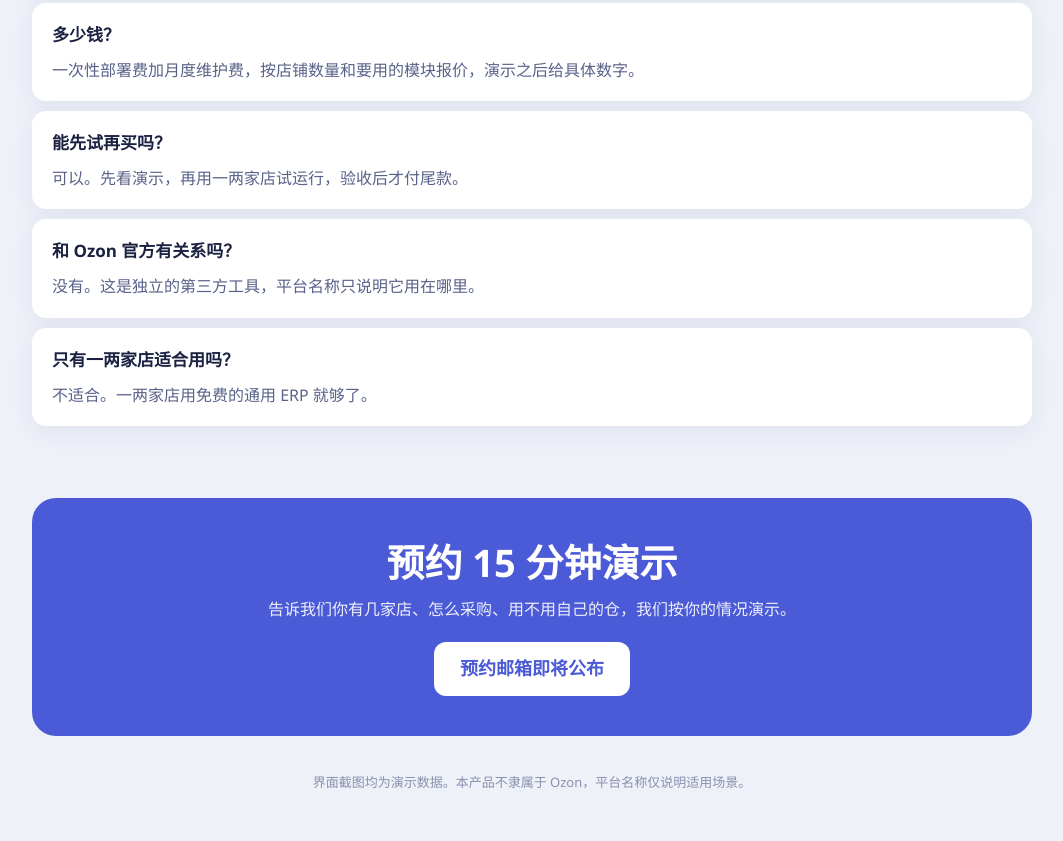
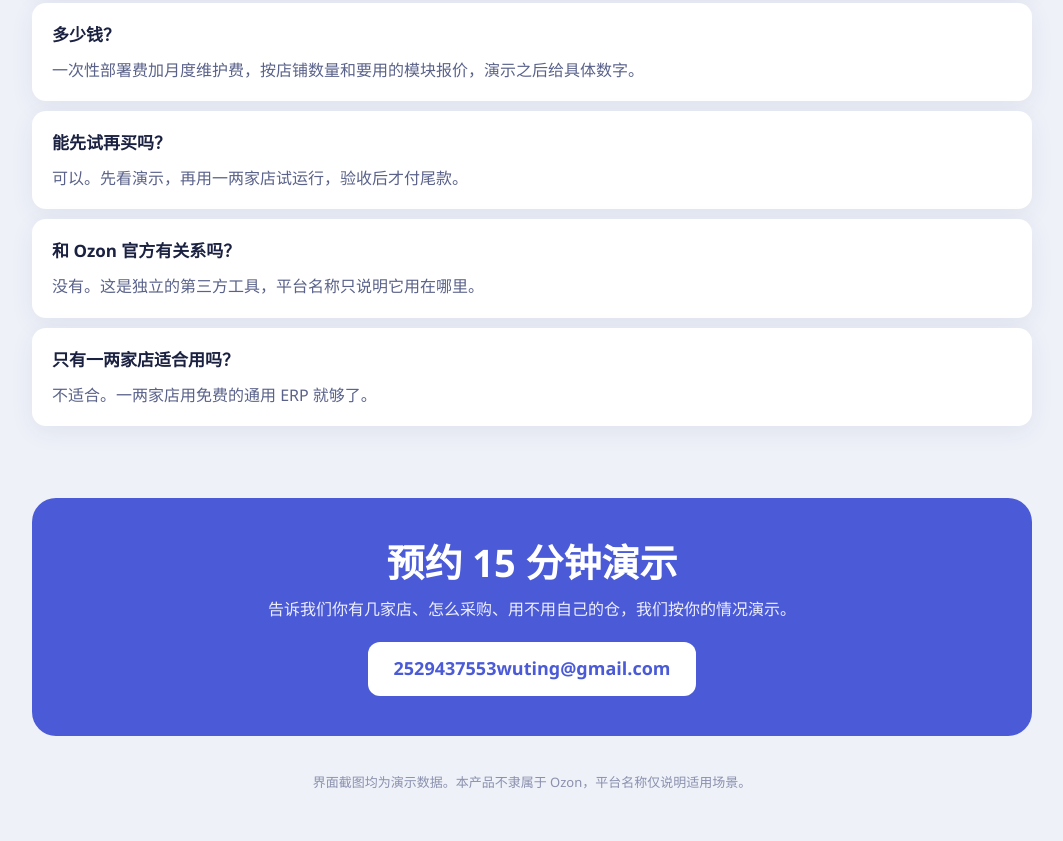
Before and after one commit to 2529437553/multihelm-site, a plain HTML site: page index.html in a window 1280 px wide. Shown: the part 6064-6905 px from the top of the page, without its empty margins (108-1171 px from the left). Drawn offline with Linux system fonts and the light colour scheme.

Commit message:
Add contact email and product image in the order screenshot
Co-Authored-By: Claude Fable 5.2 <noreply@anthropic.com>

```diff
--- a/index.html
+++ b/index.html
@@ -89,7 +89,7 @@ footer{padding:36px 0 48px;font-size:13px;color:#8A90AE;text-align:center}
 
 <section><h2>常见问题</h2><div class="qa"><h3>数据放在哪？</h3><p>放在你自己的服务器上。我们只在部署和维护时登录。</p></div><div class="qa"><h3>要不要换掉现在的工具？</h3><p>不用一次换完，可以先接一两家店并行用，顺手了再扩大。</p></div><div class="qa"><h3>Ozon 的接口或规则变了怎么办？</h3><p>月度维护里包含接口和规则变动的适配，以及故障处理。</p></div><div class="qa"><h3>多少钱？</h3><p>一次性部署费加月度维护费，按店铺数量和要用的模块报价，演示之后给具体数字。</p></div><div class="qa"><h3>能先试再买吗？</h3><p>可以。先看演示，再用一两家店试运行，验收后才付尾款。</p></div><div class="qa"><h3>和 Ozon 官方有关系吗？</h3><p>没有。这是独立的第三方工具，平台名称只说明它用在哪里。</p></div><div class="qa"><h3>只有一两家店适合用吗？</h3><p>不适合。一两家店用免费的通用 ERP 就够了。</p></div></section>
 
-<div class="contact" id="contact"><h2>预约 15 分钟演示</h2><p>告诉我们你有几家店、怎么采购、用不用自己的仓，我们按你的情况演示。</p><div class="way">预约邮箱即将公布</div></div>
+<div class="contact" id="contact"><h2>预约 15 分钟演示</h2><p>告诉我们你有几家店、怎么采购、用不用自己的仓，我们按你的情况演示。</p><a class="way" href="mailto:2529437553wuting@gmail.com">2529437553wuting@gmail.com</a></div>
 </main>
 <footer>界面截图均为演示数据。本产品不隶属于 Ozon，平台名称仅说明适用场景。</footer>
 </div></body></html>
```
Also changed, not shown: en/index.html (+1 -1 lines), assets/cover.png, assets/orders.jpg.
